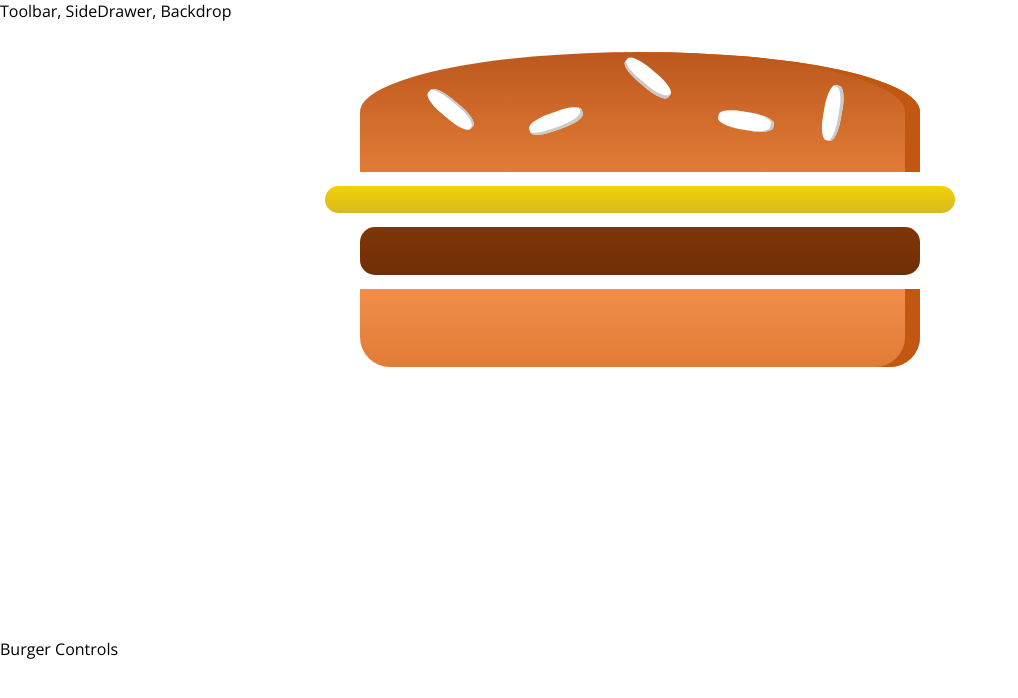
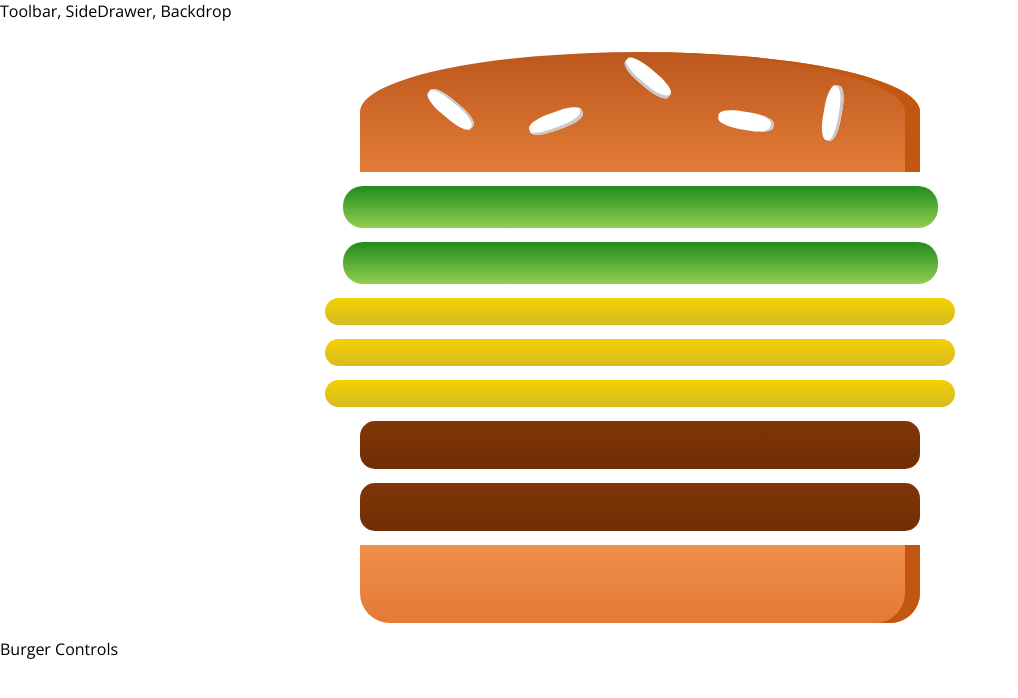
Before and after one commit to vstaykov/react-burger-app, a React (Create React App) app: page / in a window 1280 px wide. Shown: the top 698 px of the page, without its empty margins (0-1018 px from the left). Built offline with nearby package versions, Linux system fonts and the light colour scheme.

Commit message:
Get burger ingredients from props

```diff
--- a/src/components/Burger/Burger.jsx
+++ b/src/components/Burger/Burger.jsx
@@ -5,12 +5,21 @@ import BurgerIngredientTypes from './../../utils/burger-ingredient-types';
 
 import styles from './Burger.module.css';
 
-const burger = props => {
+const burger = ({ ingredients }) => {
+    const ingredientTypes = Object.keys(ingredients);
+
     return (
         <div className={styles.Burger}>
             <BurgerIngredient type={BurgerIngredientTypes.BREAD_TOP} />
-            <BurgerIngredient type={BurgerIngredientTypes.CHEESE} />
-            <BurgerIngredient type={BurgerIngredientTypes.MEAT} />
+            {
+                ingredientTypes.map(ingredientType => {
+                    const count = ingredients[ingredientType];
+
+                    return [...Array(count)].map((_, index) => {
+                        return <BurgerIngredient key={`${ingredientType}-${index}`} type={ingredientType} />
+                    });
+                })
+            }
             <BurgerIngredient type={BurgerIngredientTypes.BREAD_BOTTOM} />
         </div>
     );
--- a/src/containers/BurgerBuilder/BurgerBuilder.jsx
+++ b/src/containers/BurgerBuilder/BurgerBuilder.jsx
@@ -1,12 +1,25 @@
 import React, { Component } from 'react';
 
 import Burger from './../../components/Burger/Burger';
+import BurgerIngredientTypes from './../../utils/burger-ingredient-types';
 
 class BurgerBuilder extends Component {
+    constructor(props) {
+        super(props)
+        const ingredients = {};
+        ingredients[BurgerIngredientTypes.SALAD] = 2;
+        ingredients[BurgerIngredientTypes.CHEESE] = 3;
+        ingredients[BurgerIngredientTypes.MEAT] = 2;
+
+        this.state = { ingredients };
+    }
+
     render() {
+        const { ingredients } = this.state;
+
         return (
             <>
-                <Burger />
+                <Burger ingredients={ingredients} />
                 <div>Burger Controls</div>
             </>
         );
```
